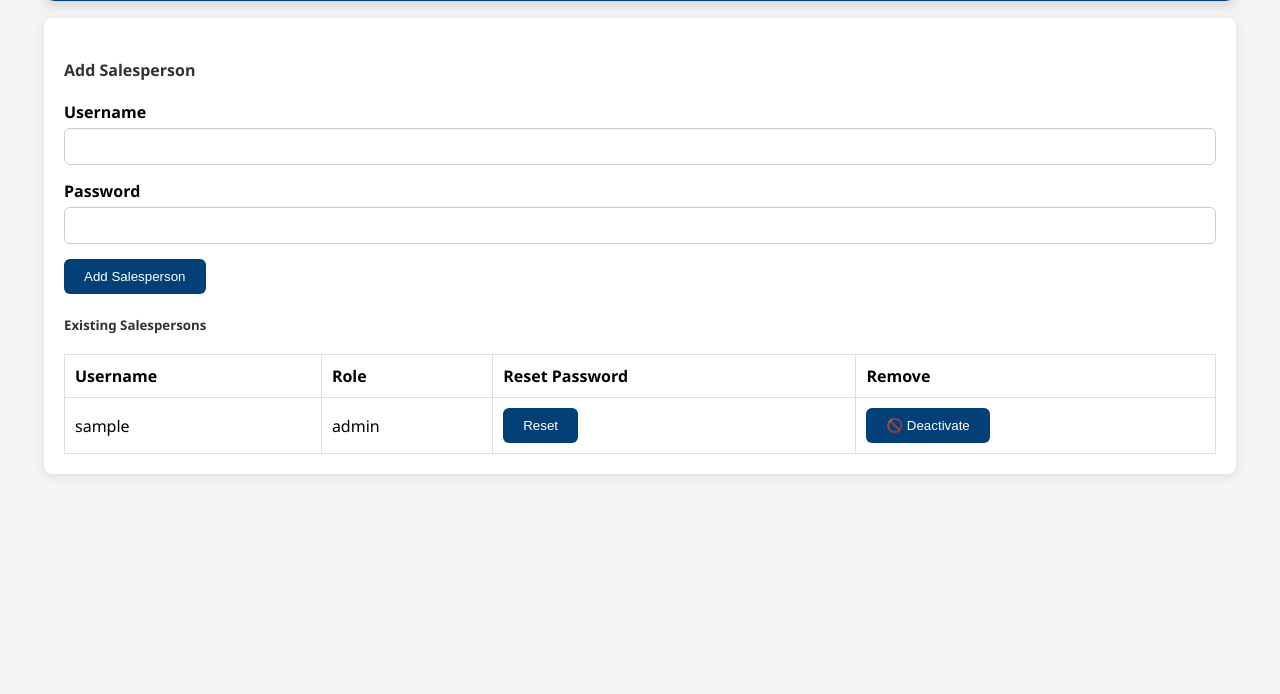
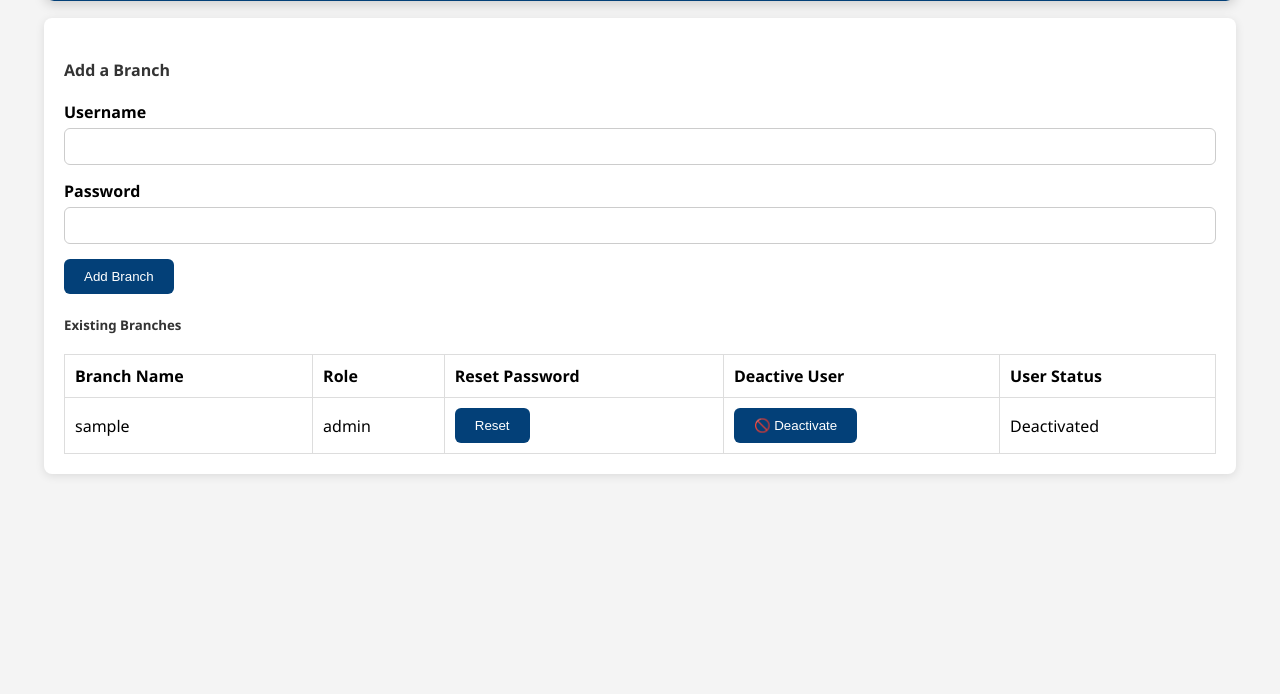
Before and after one commit to Rhahloth/Oscar_App, a Flask app: template templates/users.html in a window 1280 px wide. Shown: the part 122-816 px from the top of the page. Run offline with Flask 3, Linux system fonts and the light colour scheme; the template is opened without the code that fills it: most values are stand-ins (such as "Sample title", 1, 10 or a date in 2020); parts of the project's set-up code (start-up, migrations or seed data) failed here and were passed over.

Commit message:
Update users.html

```diff
--- a/templates/users.html
+++ b/templates/users.html
@@ -2,7 +2,7 @@
 <html lang="en">
   <head>
     <meta charset="UTF-8" />
-    <title>RO Solutions - Manage Salespersons</title>
+    <title>RO Solutions - Manage Branches</title>
     <link rel="stylesheet" href="/static/styles.css" />
   </head>
   <body>
@@ -49,7 +49,7 @@
     </div>
 
     <div class="container">
-      <h4>Add Salesperson</h4>
+      <h4>Add a Branch</h4>
       <form method="POST">
         <div class="form-group">
           <label>Username</label>
@@ -59,16 +59,17 @@
           <label>Password</label>
           <input type="password" name="password" required />
         </div>
-        <button type="submit">Add Salesperson</button>
+        <button type="submit">Add Branch</button>
       </form>
-      <h5>Existing Salespersons</h5>
+      <h5>Existing Branches</h5>
       <table class="table">
         <thead>
           <tr>
-            <th>Username</th>
+            <th>Branch Name</th>
             <th>Role</th>
             <th>Reset Password</th>
-            <th>Remove</th>
+            <th>Deactive User</th>
+            <th>User Status</th>
           </tr>
         </thead>
         <tbody>
@@ -102,6 +103,13 @@
                 </button>
               </form>
             </td>
+            <td>
+              {% if not user.is_active %}
+              <span class="status unpaid">Deactivated</span>
+              {% else %}
+              <span class="status paid">Active</span>
+              {% endif %}
+            </td>
           </tr>
           {% endfor %}
         </tbody>
```
